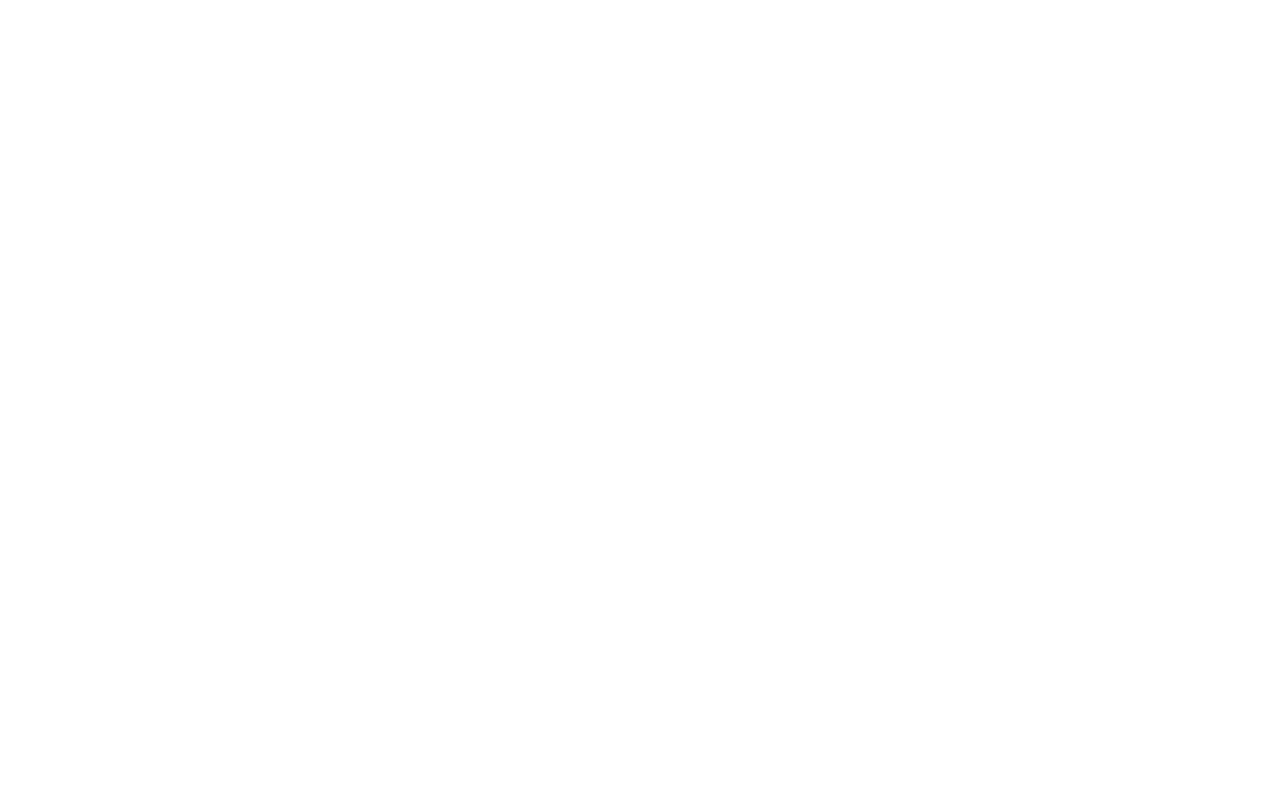
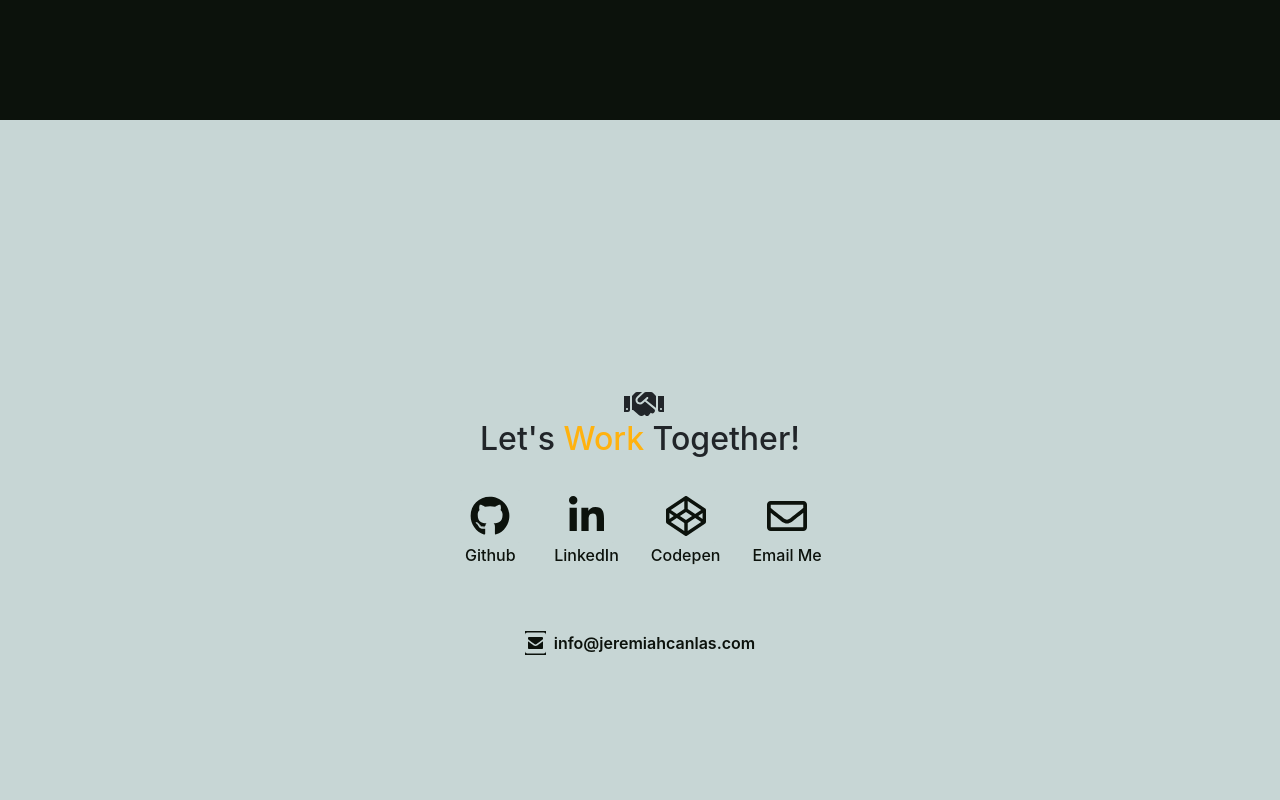
Before and after one commit to jeremiahcanlas/revised-portfolio, a React (Create React App) app: page / in a window 1280 px wide. Shown: the part 1480-2280 px from the top of the page. Before the commit the page ends 800 px from the top, so only its background shows below. Built offline with nearby package versions, Linux system fonts and the light colour scheme.

Commit message:
worked on contact section

```diff
--- a/package.json
+++ b/package.json
@@ -5,6 +5,7 @@
   "dependencies": {
     "@fortawesome/fontawesome-svg-core": "^1.2.32",
     "@fortawesome/free-brands-svg-icons": "^5.15.1",
+    "@fortawesome/free-regular-svg-icons": "^5.15.1",
     "@fortawesome/free-solid-svg-icons": "^5.15.1",
     "@fortawesome/react-fontawesome": "^0.1.13",
     "@testing-library/jest-dom": "^5.11.6",
--- a/src/App.js
+++ b/src/App.js
@@ -7,7 +7,7 @@
 
 function App() {
   return (
-    <div className="App d-flex flex-column vh-100">
+    <div className="App d-flex flex-column ">
         <Navigation/>
         <Welcome/>
         <Projects/>
--- a/src/compos/contact.js
+++ b/src/compos/contact.js
@@ -1,9 +1,50 @@
 import React from 'react'
+import {Button} from 'react-bootstrap'
+import { FontAwesomeIcon } from "@fortawesome/react-fontawesome";
+import { faGithub,faLinkedinIn,faCodepen } from '@fortawesome/free-brands-svg-icons'
+import {faEnvelope} from "@fortawesome/free-regular-svg-icons";
+import {faHandshake,faEnvelopeSquare} from "@fortawesome/free-solid-svg-icons";
+
+
+
 
 function Contact() {
     return (
-        <div>
-            <h1>Contact Section</h1>
+        <div className='contact-section' id='contact'>
+            <div className='contact-header'>
+                <FontAwesomeIcon icon={faHandshake}/>
+                <h1>Let's <span>Work</span> Together!</h1>
+            </div>
+            <div className='contactLinks'>
+              <div className='contact-link'>
+                <Button className='btn btn-primary' href='https://github.com/jeremiahcanlas' target='_blank'>
+                  <FontAwesomeIcon icon={faGithub}/>
+                </Button>
+                <p className='d-none d-md-block'>Github</p>
+              </div>
+              <div className='contact-link'>
+                <Button className='btn btn-primary' href='https://www.linkedin.com/in/jeremiahcanlas/' target='_blank'>
+                  <FontAwesomeIcon icon={faLinkedinIn}/>
+                </Button>
+                <p className='d-none d-md-block'>LinkedIn</p>
+              </div>
+              <div className='contact-link'>
+                <Button href='https://codepen.io/jeremiahcanlas/pens/public' target='_blank'>
+                  <FontAwesomeIcon  icon={faCodepen}/>
+                </Button>
+                <p className='d-none d-md-block'>Codepen</p>
+              </div>
+              <div className='contact-link'>
+                <Button href='mailto:info@jeremiahcanlas.com' target='_blank'>
+                  <FontAwesomeIcon  icon={faEnvelope}/>
+                </Button>
+                <p className='d-none d-md-block'>Email Me</p>
+              </div>
+            </div>
+            <div className='contact-footer'>
+                <FontAwesomeIcon icon={faEnvelopeSquare}/>
+                <a href='mailto:info@jeremiahcanlas.com' rel="noreferrer" target='_blank'>info@jeremiahcanlas.com</a>
+            </div>
         </div>
     )
 }
--- a/src/compos/modal.js
+++ b/src/compos/modal.js
@@ -1,7 +1,7 @@
 import React,{useState} from 'react'
 import {Modal,Button} from 'react-bootstrap'
 import { FontAwesomeIcon } from "@fortawesome/react-fontawesome";
-import {faAddressCard,faMugHot,faArrowCircleLeft,faEnvelope} from "@fortawesome/free-solid-svg-icons";
+import {faAddressCard,faMugHot,faArrowCircleLeft,faEnvelopeSquare} from "@fortawesome/free-solid-svg-icons";
 import { faGithubSquare,faLinkedin,faCodepen } from '@fortawesome/free-brands-svg-icons'
 
 function Modalcomponent({expanded}) {
@@ -47,7 +47,7 @@
               </div>
               <div className='modal-link'>
                 <Button href='mailto:info@jeremiahcanlas.com' target='_blank'>
-                  <FontAwesomeIcon  icon={faEnvelope}/>
+                  <FontAwesomeIcon  icon={faEnvelopeSquare}/>
                 </Button>
                 <p>Email me</p>
               </div>
--- a/src/compos/navigation.js
+++ b/src/compos/navigation.js
@@ -31,10 +31,10 @@
             <Modalcomponent expanded={expanded}/>
            <Navbar.Collapse id='basic-navbar-nav' className='navlist'>
                 <Nav className='mr-auto' >
-                    <Nav.Link onClick={hideNav}  href='#'>
+                    <Nav.Link onClick={hideNav}  href='#projects'>
                         Projects
                     </Nav.Link>
-                    <Nav.Link onClick={hideNav} href='#'>
+                    <Nav.Link onClick={hideNav} href='#contact'>
                         Contact
                     </Nav.Link>
                 </Nav>
--- a/src/compos/projects.js
+++ b/src/compos/projects.js
@@ -2,8 +2,9 @@
 
 function Projects() {
     return (
-        <div>
+        <div className='project-section' id='projects'>
             <h1>Projects Section</h1>
+            {/* input carousel here */}
         </div>
     )
 }
--- a/src/style.scss
+++ b/src/style.scss
@@ -29,7 +29,14 @@
     }
  }
 
+ ::-webkit-scrollbar {
+    width: 0px;
+    background: transparent; /* make scrollbar transparent */
+}
 
+
+
+//navigation section
 .navbar {
     background-color: $nav-color!important;
     padding-bottom: 0.9rem;
@@ -93,6 +100,7 @@
     }
 
     .modalBtn:hover {
+
         svg{
             color: $yellow!important;
 
@@ -208,14 +216,14 @@
 }
 
 
-
+// welcome section
 .intro {
     text-align: center;
     background-color: $main-color;
-    height: 100vh;
+    height: 100vh!important;
     display: flex;
     align-items: center;
-    justify-items: center;
+    justify-content: center;
 
 
     h1{
@@ -229,6 +237,101 @@
 
 }
 
+//projects section
+.project-section {
+    background-color:$nav-color;
+    color: $main-color;
+    height: 100vh;
+}
+
+//contact section
+.contact-section {
+    @extend .intro;
+    flex-direction: column;
+    justify-content: center;
+
+    .contact-header {
+        display: flex;
+        flex-direction: column;
+        justify-content: center;
+        align-items: center;
+        margin-bottom: 1rem;
+
+        h1 {
+            margin: 0;
+
+            span {
+                color: $yellow;
+            }
+
+        }
+
+        svg {
+            font-size: 2rem;
+            margin:0.2rem 0 0 0.5rem;
+        }
+    }
+
+    .contactLinks {
+        display: flex;
+        flex-direction: row;
+        justify-content: space-between;
+        margin-bottom: 2rem;
+
+        .contact-link {
+
+            padding: 1rem 0.5rem;
+
+            @include sm {
+                padding: 1rem 1rem;
+            }
+
+            a {
+                background-color: $main-color;
+                border: none;
+                color: $nav-color;
+
+                svg {
+                    font-size: 2.5rem;
+                }
+            }
+
+            a:hover {
+                color: $yellow;
+            }
+
+            a:active,a:focus {
+                outline: none;
+                box-shadow: none;
+            }
+
+        }
+    }
+
+    .contact-footer {
+        display: flex;
+        flex-direction: row;
+
+        svg {
+            font-size:1.5rem;
+            margin-right: 0.5rem;
+            background-color: $nav-color;
+            color: $main-color;
+        }
+
+        a {
+            color: $nav-color;
+            font-weight: 600;
+            text-decoration: none;
+
+        }
+
+        a:hover {
+            color: $yellow;
+        }
+    }
+}
+//footer section
 footer {
     margin-top: auto; //this keeps the footer at the bottom
     background-color: #0C120C;
```
Also changed, not shown: src/dist/style.css, 2 other files (tests, documents, lock files or other folders).
